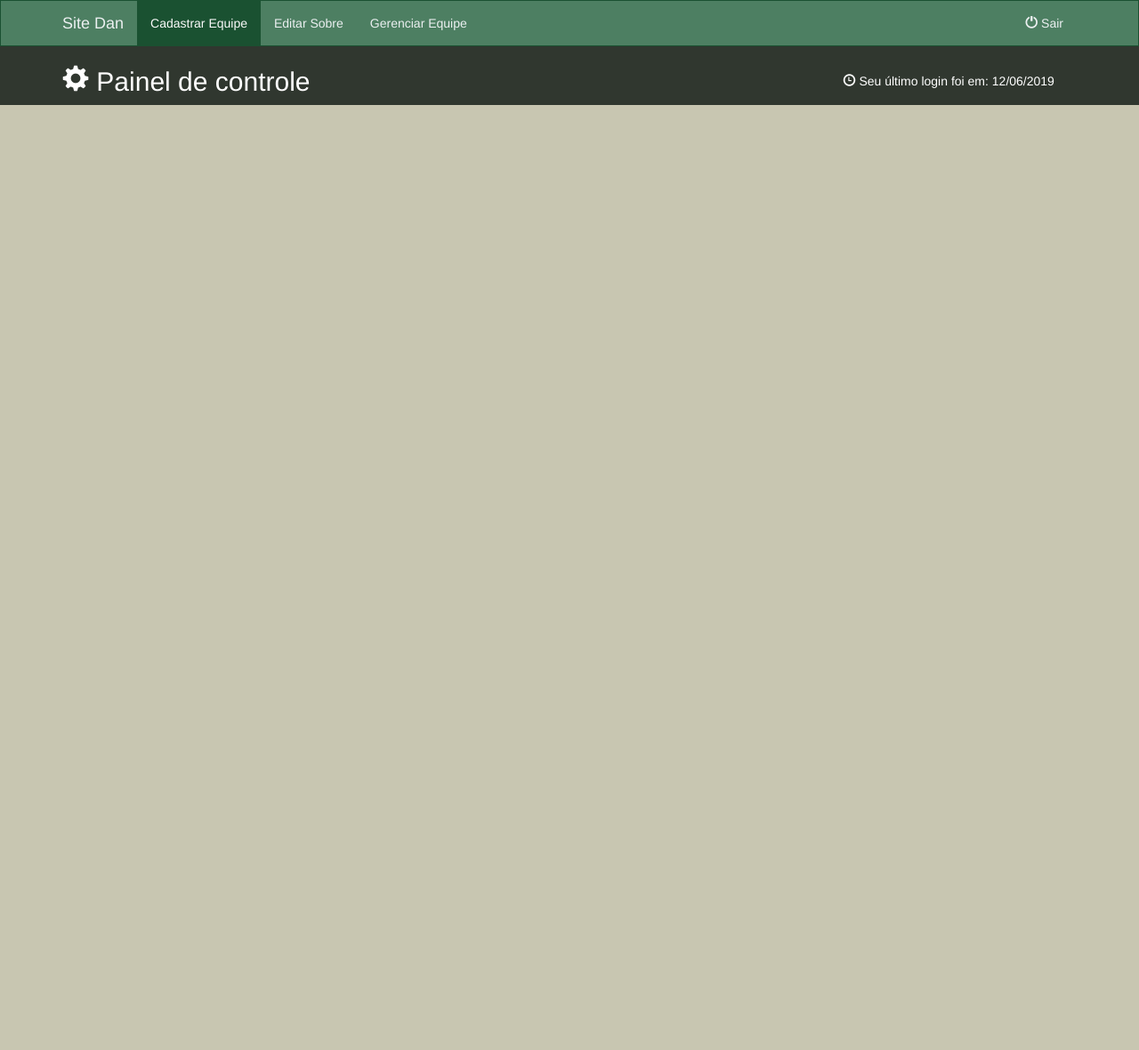
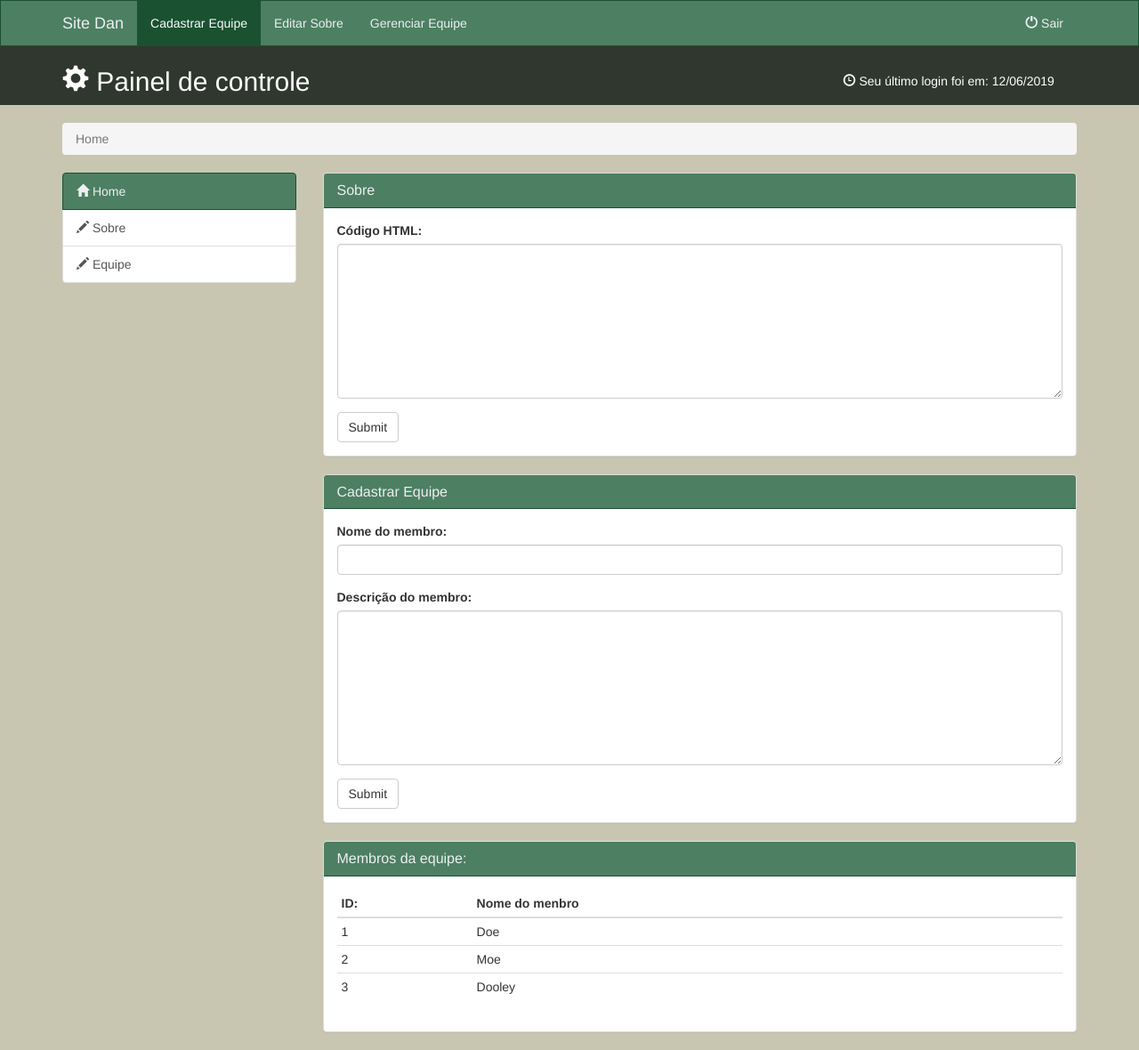
Before and after one commit to daniloaugusto0212/projeto_bootstrap, a PHP site: page / in a window 1280 px wide. Shown: the whole page at 89% size. Before the commit the page ends 118 px from the top, so only its background shows below. Run offline with PHP 8.4, Linux system fonts and the light colour scheme.

Commit message:
Menbro do painel

```diff
--- a/painel/css/style.css
+++ b/painel/css/style.css
@@ -1,14 +1,14 @@
 body{
   background-color: #C8C6B1;
 }
-
 
 /*Alterar a cor padrão do bootstrap https://work.smarchal.com/twbscolor/*/
 
 .navbar-default,
 .cor-padrao {
-    background-color: #4d7f62;
-    border-color: #1a5131;
+    background-color: #4d7f62 !important;
+    border-color: #1a5131 !important;
+    color: #ecf0f1 !important;
   }
   .navbar-default .navbar-brand {
     color: #ecf0f1;
@@ -68,6 +68,7 @@ body{
   header#header{
     background: #30372F;
     color: white;
+    margin-bottom: 20px;
   }
 
   #header h2{
--- a/painel/index.php
+++ b/painel/index.php
@@ -10,8 +10,6 @@
     <link href="css/style.css" rel="stylesheet">
 
     <!--paleta de cores https://www.colourlovers.com/palette/4706309/Kimono-->
-
-
   </head>
   <body>
     <nav class="navbar navbar-default">
@@ -51,6 +49,95 @@
       </div><!--container-->
     </header>
 
+    <section class="bread">
+      <div class="container">
+        <ol class="breadcrumb">
+          <li class="active">Home</li>
+        </ol>
+        </div><!--container-->
+    </section>
+    <div class="container">
+        <div class="row">
+          <div class="col-md-3">
+            <div class="list-group">
+              <a href="#" class="list-group-item active cor-padrao"><span class="glyphicon glyphicon-home"></span> Home</a>
+              <a href="#" class="list-group-item"><span class="glyphicon glyphicon-pencil"></span> Sobre</a>
+              <a href="#" class="list-group-item"><span class="glyphicon glyphicon-pencil"></span> Equipe</a>
+            </div>
+          </div><!--col-md-3-->
+          <div class="col-md-9">
+            <div class="panel panel-default">
+              <div class="panel-heading cor-padrao">
+                <h3 class="panel-title " > Sobre</h3>
+              </div>
+              <div class="panel-body">
+              <form action="/action_page.php">
+                <div class="form-group">
+                  <label for="email">Código HTML:</label>
+                  <textarea name="" id="" cols="30" rows="8" class="form-control" style="resize:vertical;"></textarea>
+                </div>
+                <button type="submit" class="btn btn-default">Submit</button>
+              </form>
+              </div>
+            </div><!--panel-default-->
+
+            <div class="panel panel-default">
+              <div class="panel-heading cor-padrao">
+                <h3 class="panel-title " > Cadastrar Equipe</h3>
+              </div>
+              <div class="panel-body">
+              <form action="/action_page.php">
+              <div class="form-group">
+                  <label for="email">Nome do membro:</label>
+                  <input type="text" name="nome_menbro" class="form-control">
+                </div>
+                <div class="form-group">
+                  <label for="email">Descrição do membro:</label>
+                  <textarea name="" id="" cols="30" rows="8" class="form-control" style="resize:vertical;"></textarea>
+                </div>
+                <button type="submit" class="btn btn-default">Submit</button>
+              </form>
+              </div>
+            </div><!--panel-default-->
+
+            <div class="panel panel-default">
+              <div class="panel-heading cor-padrao">
+                <h3 class="panel-title " > Membros da equipe:</h3>
+              </div>
+              <div class="panel-body">
+                <table class="table table-condensed">
+                  <thead>
+                    <tr>
+                      <th>ID:</th>
+                      <th>Nome do menbro</th>
+                    </tr>
+                  </thead>
+                  <tbody>
+                    <tr>
+                      <td>1</td>
+                      <td>Doe</td>
+
+                    </tr>
+                    <tr>
+                      <td>2</td>
+                      <td>Moe</td>
+
+                    <tr>
+                      <td>3</td>
+                      <td>Dooley</td>
+
+                    </tr>
+                  </tbody>
+                </table>
+              </div>
+            </div><!--panel-default-->
+          </div><!--col-md-9-->
+        </div><!--row-->
+      </div><!--container-->
+    <section class="principal">
+
+    </section>
+
     <!-- jQuery (necessary for Bootstrap's JavaScript plugins) -->
     <script src="https://ajax.googleapis.com/ajax/libs/jquery/1.12.4/jquery.min.js"></script>
     <!-- Include all compiled plugins (below), or include individual files as needed -->
```
Lines whose indentation alone changed are shown as unchanged.
